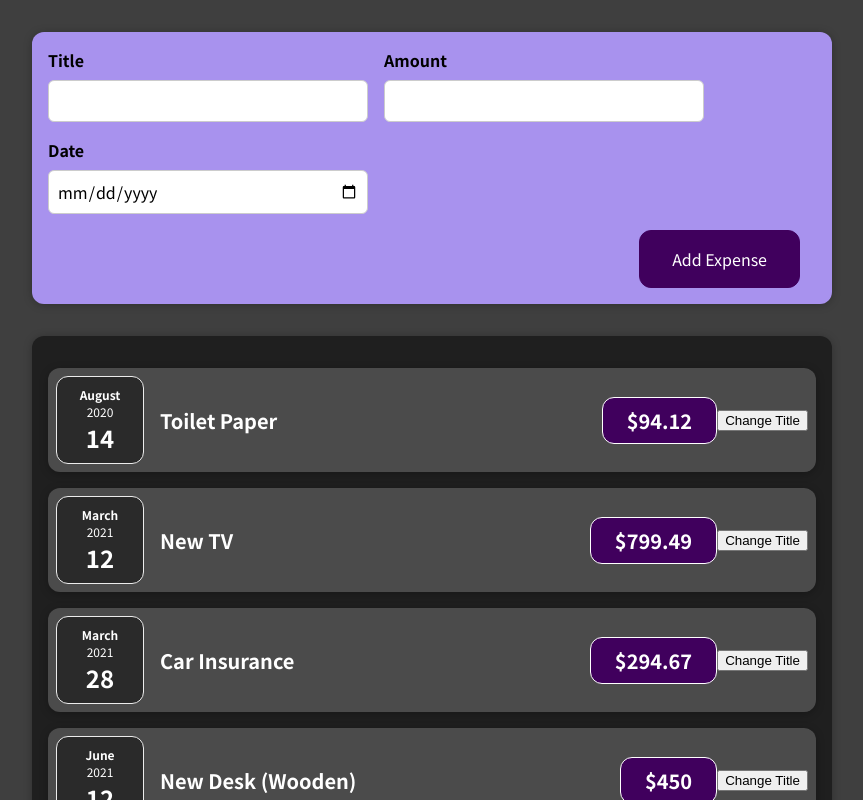
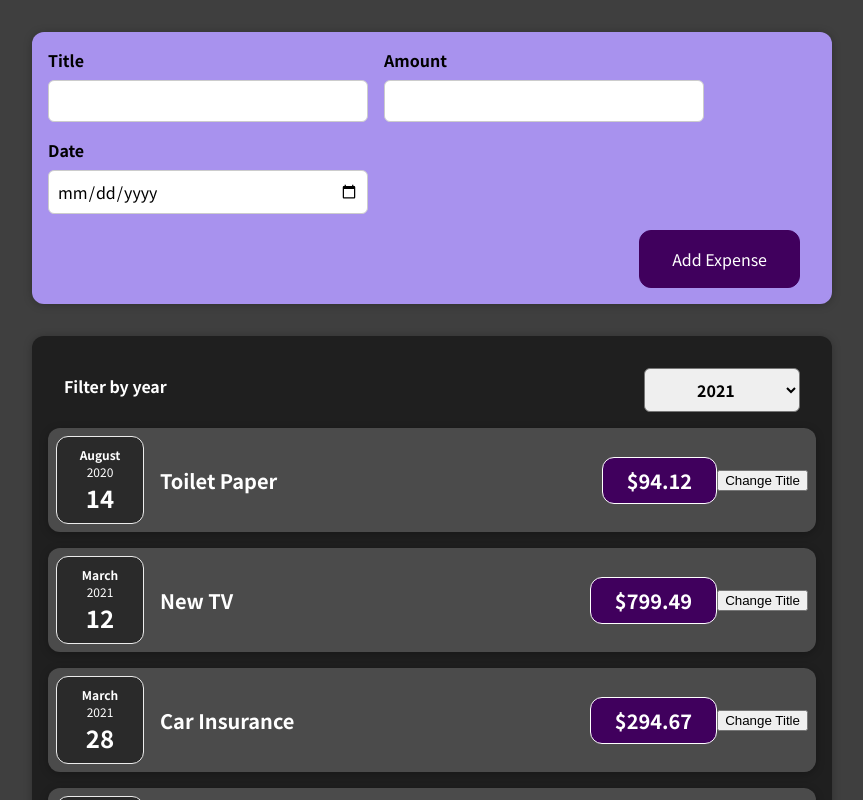
Before and after one commit to john-hoey/react-01, a React (Create React App) app: page / in a window 1280 px wide. Shown: the top 800 px of the page, without its empty margins (208-1071 px from the left). Built offline with nearby package versions, Linux system fonts and the light colour scheme.

Commit message:
two-way data binding and ExpenseFilter component

```diff
--- a/src/App.js
+++ b/src/App.js
@@ -28,9 +28,15 @@
     },
   ];
 
+  const filter = "";
+
   const addExpenseHandler = (expense) => {
     console.log("In App.js");
     console.log(expense);
+  };
+
+  const addFilterHandler = (filter) => {
+    filter = filter;
   };
 
   // const para = document.createElement("p");
@@ -59,7 +65,7 @@
         amount={expenses[3].amount}
         date={expenses[3].date}
       ></ExpenseItem> */}
-      <Expenses items={expenses} />
+      <Expenses items={expenses} onSelectFilter={addFilterHandler} />
     </div>
   );
 };
--- a/src/components/Expenses/Expenses.js
+++ b/src/components/Expenses/Expenses.js
@@ -1,11 +1,25 @@
+import { useState } from "react";
+import ExpensesFilter from "./ExpensesFilter";
 import ExpenseItem from "./ExpenseItem";
 import Card from "../UI/Card";
 
 import "./Expenses.css";
 
 const Expenses = (props) => {
+  const [filteredYear, setFilteredYear] = useState("2021");
+
+  const filterChangeHandler = (selectedYear) => {
+    console.log("Expenses.js");
+    console.log(selectedYear);
+    setFilteredYear(selectedYear);
+  };
   return (
+    <div>
       <Card className="expenses">
+        <ExpensesFilter
+          selected={filteredYear}
+          onChangeFilter={filterChangeHandler}
+        />
         <ExpenseItem
           title={props.items[0].title}
           amount={props.items[0].amount}
@@ -27,6 +41,7 @@
           date={props.items[3].date}
         ></ExpenseItem>
       </Card>
+    </div>
   );
 };
 
--- /dev/null
+++ b/src/components/Expenses/ExpensesFilter.css
@@ -0,0 +1,24 @@
+.expenses-filter {
+  color: white;
+  padding: 0 1rem;
+}
+
+.expenses-filter__control {
+  display: flex;
+  width: 100%;
+  align-items: center;
+  justify-content: space-between;
+  margin: 1rem 0;
+}
+
+.expenses-filter label {
+  font-weight: bold;
+  margin-bottom: 0.5rem;
+}
+
+.expenses-filter select {
+  font: inherit;
+  padding: 0.5rem 3rem;
+  font-weight: bold;
+  border-radius: 6px;
+}
--- /dev/null
+++ b/src/components/Expenses/ExpensesFilter.js
@@ -0,0 +1,30 @@
+import React from "react";
+
+import "./ExpensesFilter.css";
+
+const ExpensesFilter = (props) => {
+  const filterChangeHandler = (event) => {
+    event.preventDefault();
+    console.log(event.target.value);
+    // const selectData = {
+    //   year: event.target.value,
+    // };
+    props.onChangeFilter(event.target.value);
+  };
+
+  return (
+    <div className="expenses-filter">
+      <div className="expenses-filter__control">
+        <label>Filter by year</label>
+        <select value={props.selected} onChange={filterChangeHandler}>
+          <option value="2022">2022</option>
+          <option value="2021">2021</option>
+          <option value="2020">2020</option>
+          <option value="2019">2019</option>
+        </select>
+      </div>
+    </div>
+  );
+};
+
+export default ExpensesFilter;
```
Also changed, not shown: 1 other file (tests, documents, lock files or other folders). Lines whose indentation alone changed are shown as unchanged.
